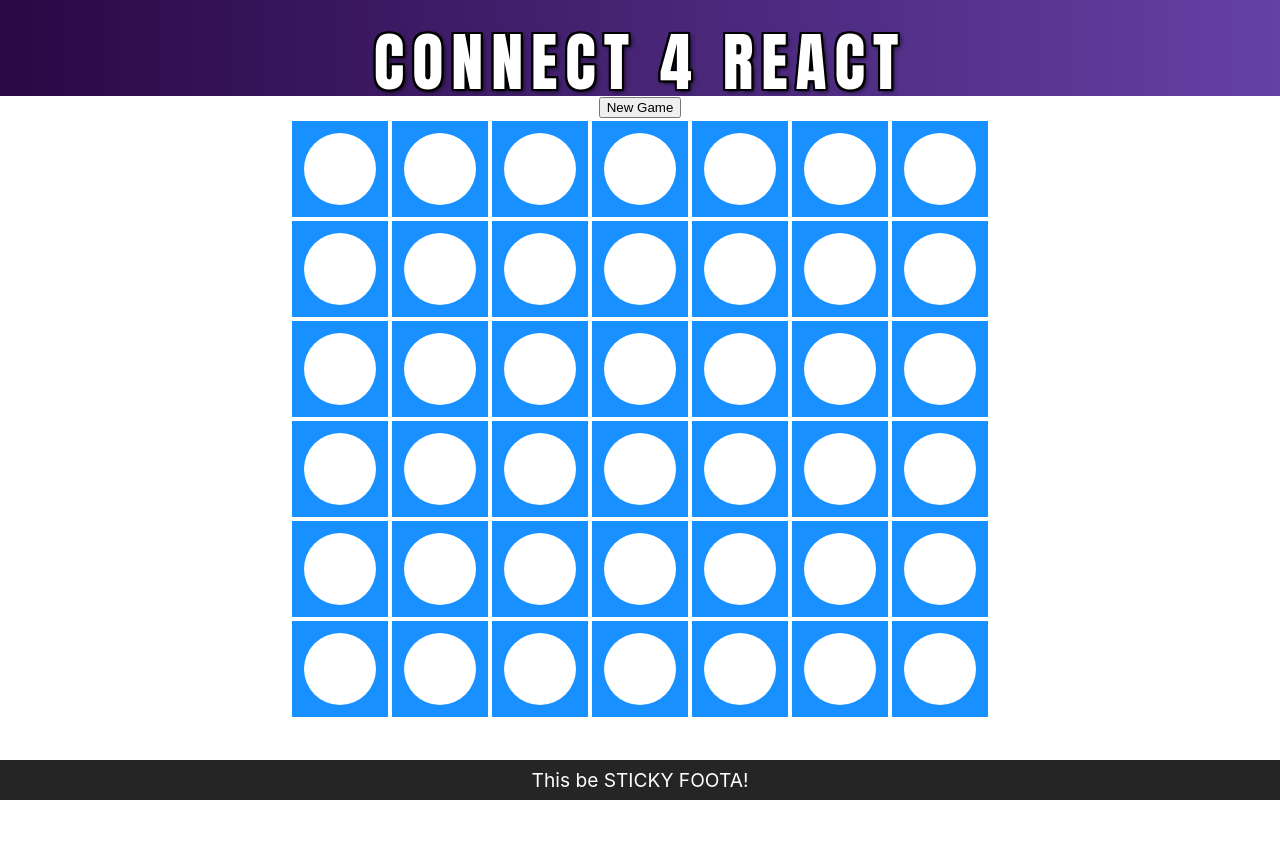
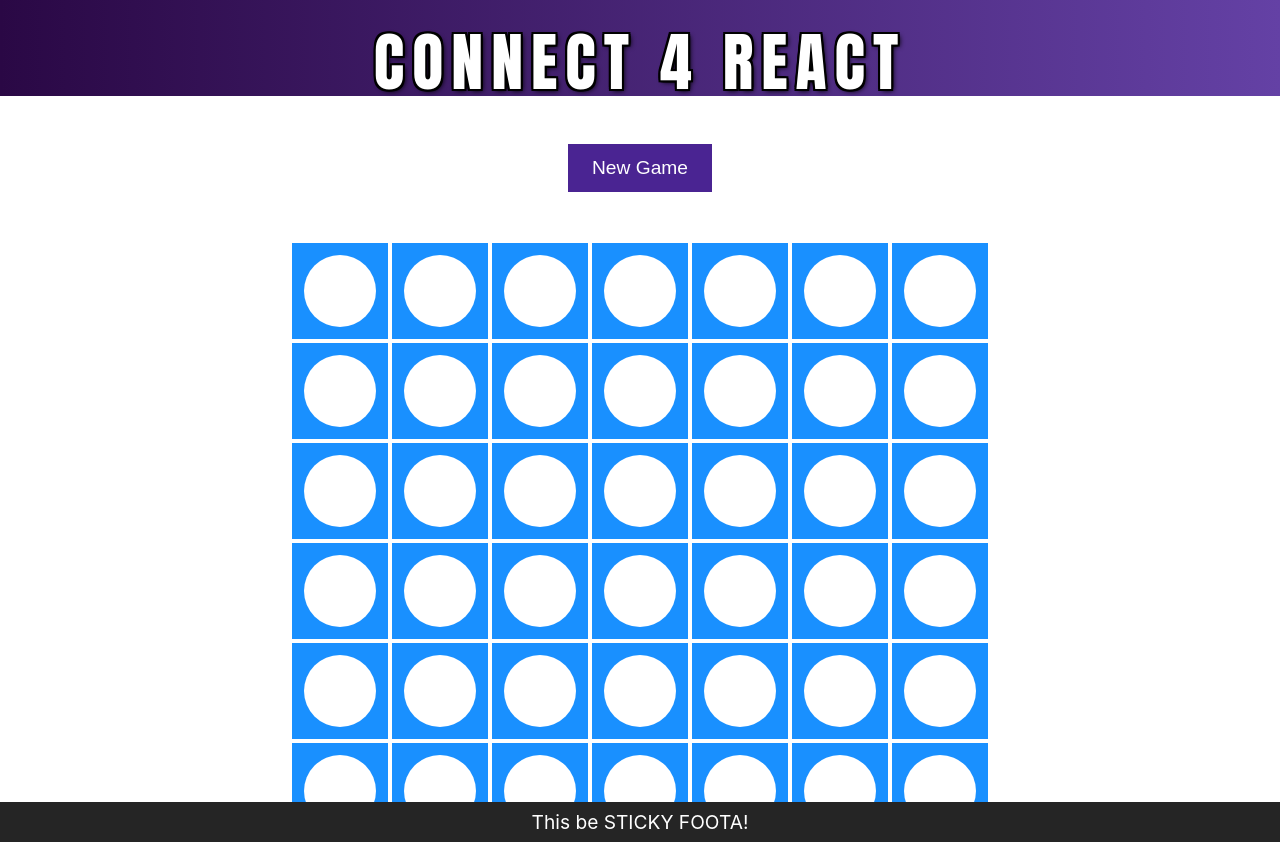
Before and after one commit to nixxcode/connect4react, a React (Create React App) app: page / in a window 1280 px wide. Before the commit the page ends 800 px from the top, so only its background shows below. Built offline with nearby package versions, Linux system fonts and the light colour scheme.

Commit message:
[CSS] Add styles for new game button and yellow/red circles

```diff
--- a/public/style.css
+++ b/public/style.css
@@ -33,11 +33,28 @@ body {
     cursor: pointer;
 }
 
-.white {
+.circle {
     height: 4.5rem;
     width: 4.5rem;
+    border-radius: 1500rem;
+}
+
+.white {
     background-color: #FFF;
-    border-radius: 1500rem;
+}
+
+.red {
+    background-color: red;
+    transition: background-color 0.5s;
+}
+
+.yellow {
+    background-color: yellow;
+    transition: background-color 0.5s;
+}
+
+.game-board {
+    margin-top: 3rem;
 }
 
 .game-board > table {
@@ -78,15 +95,10 @@ header > div > h1 {
     height: 5rem;
 }
 
-
-
-
 main {
     flex: 1;
+    margin-top: 3em;
 }
-
-
-
 
 footer {
     font-size: 1.2rem;
@@ -100,6 +112,15 @@ footer {
     color: white;
 }
 
+button {
+    width: 9rem;
+    height: 3rem;
+    border: none;
+
+    font-size: 1.2em;
+    color: white;
+    background: rgb(74, 36, 146);;  /* fallback for old browsers */
+}
 
 @media only screen and (max-width: 720px) {
     .cell {
@@ -107,7 +128,7 @@ footer {
         width: 4rem;
     }
 
-    .white {
+    .circle {
         height: 3rem;
         width: 3rem;
     }
```
